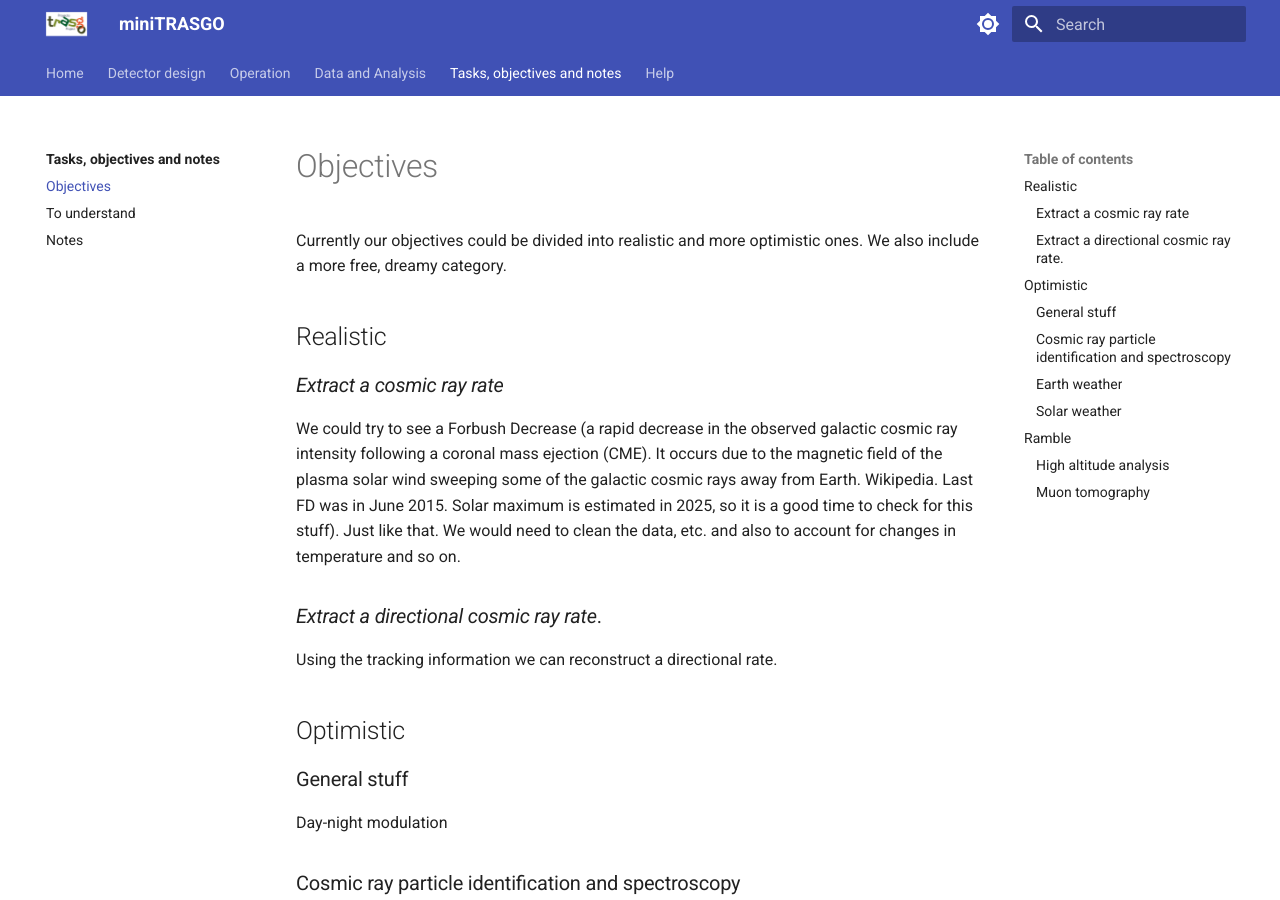
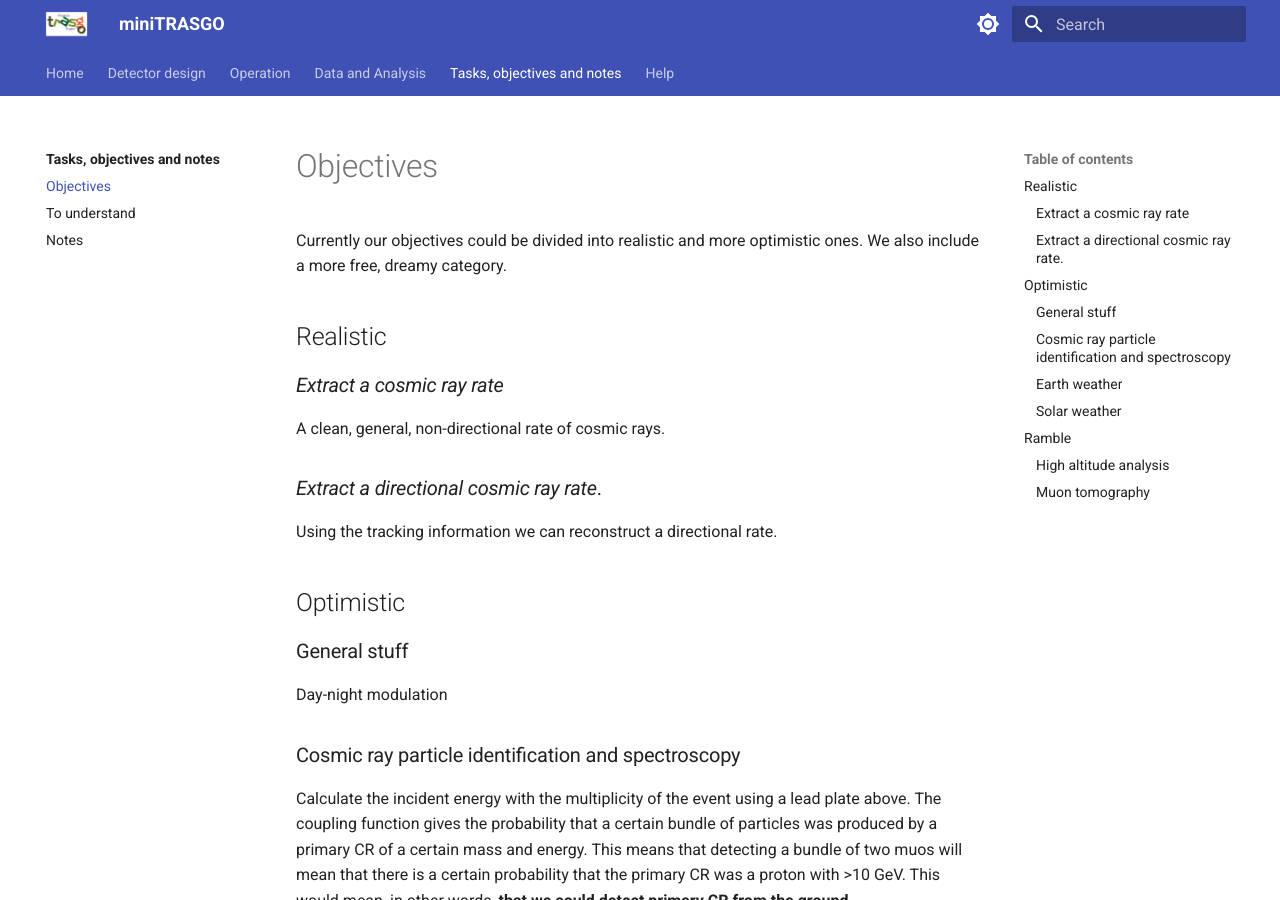
Before and after one commit to cayesoneira/miniTRASGO-documentation, an MkDocs documentation site: the page built from docs/tasks/objectives.md, in a window 1280 px wide and 900 px high. Built offline with MkDocs 1.6.1 and Material for MkDocs 9.7.7, drawn with Linux system fonts in a browser that asks for light colours.

Commit message:
Update objectives.md

```diff
--- a/docs/tasks/objectives.md
+++ b/docs/tasks/objectives.md
@@ -4,7 +4,7 @@
 ## Realistic
 
 ### *Extract a cosmic ray rate*
-We could try to see a Forbush Decrease (a rapid decrease in the observed galactic cosmic ray intensity following a coronal mass ejection (CME). It occurs due to the magnetic field of the plasma solar wind sweeping some of the galactic cosmic rays away from Earth. Wikipedia. Last FD was in June 2015. Solar maximum is estimated in 2025, so it is a good time to check for this stuff). Just like that. We would need to clean the data, etc. and also to account for changes in temperature and so on.
+A clean, general, non-directional rate of cosmic rays.
 
 ### *Extract a directional cosmic ray rate*.
 Using the tracking information we can reconstruct a directional rate.
```
